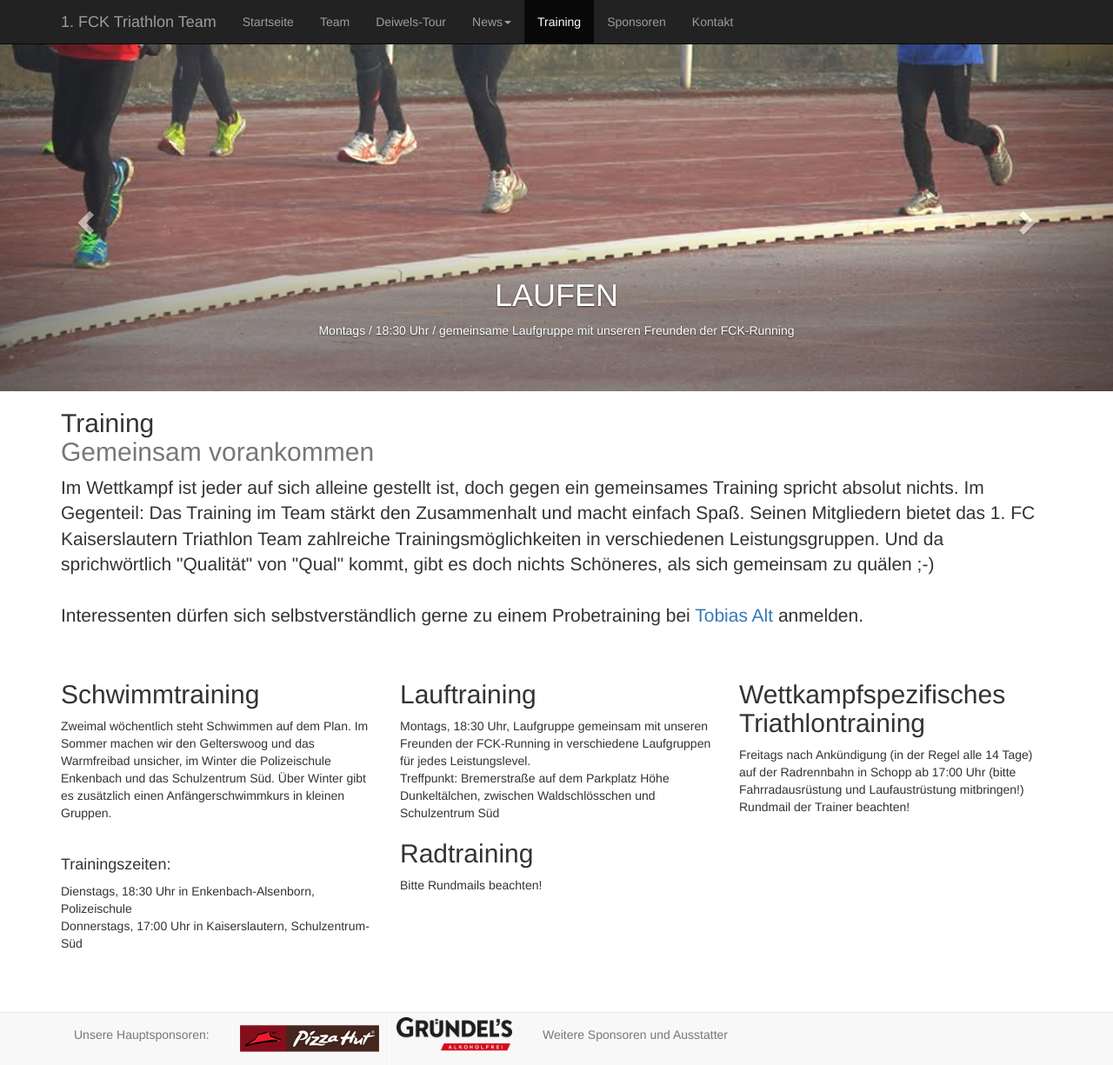
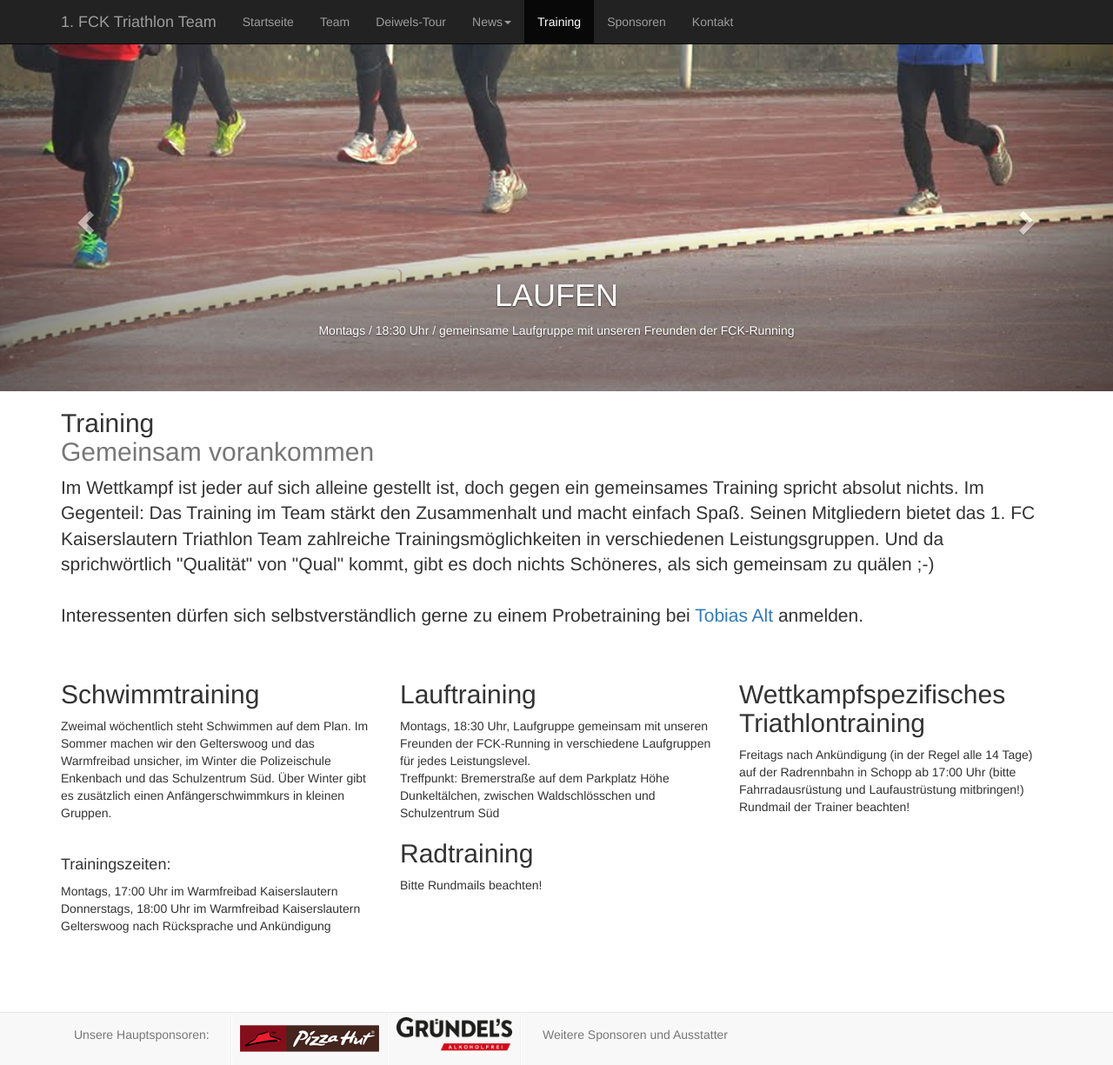
Before and after one commit to FCK-Triathlon-Team/fck-triathlon-team.github.io, a Jekyll site: the page built from training.html, in a window 1280 px wide and 1225 px high. Shown: the whole window at 87% size. Built offline with Jekyll 4.4.1, drawn with Linux system fonts in a browser that asks for light colours; nearby versions of some CDN libraries.

Commit message:
Sommertrainingszeiten Schwimmen

```diff
--- a/training.html
+++ b/training.html
@@ -11,9 +11,10 @@ title: 1.FC Kaiserslautern Triathlon Team
 				<div class="carousel-caption">
 					<h1>SCHWIMMEN</h1>
 					<p>
-										Dienstags / 18:30 Uhr in Enkenbach-Alsenborn, Polizeischule<br>
+										Montags, 17:00 Uhr im Warmfreibad Kaiserslautern<br>
 
-						Donnerstags / 17:00 Uhr in Kaiserslautern, Schulzentrum-Süd
+						Donnerstags, 18:00 Uhr im Warmfreibad Kaiserslautern<br>
+						Gelterswoog nach Rücksprache und Ankündigung
 					</p>
 				</div>
 			</div>
@@ -83,8 +84,9 @@ title: 1.FC Kaiserslautern Triathlon Team
 			</p>
 			<br><h4>Trainingszeiten:</h4>
 <p>
-Dienstags, 18:30 Uhr in Enkenbach-Alsenborn, Polizeischule<br>
-						Donnerstags, 17:00 Uhr in Kaiserslautern, Schulzentrum-Süd
+Montags, 17:00 Uhr im Warmfreibad Kaiserslautern<br>
+						Donnerstags, 18:00 Uhr im Warmfreibad Kaiserslautern<br>
+						Gelterswoog nach Rücksprache und Ankündigung
 <br></p>
 
 		</div><!-- /.col-lg-4 -->
```
Also changed, not shown: index.html (+3 -4 lines).
